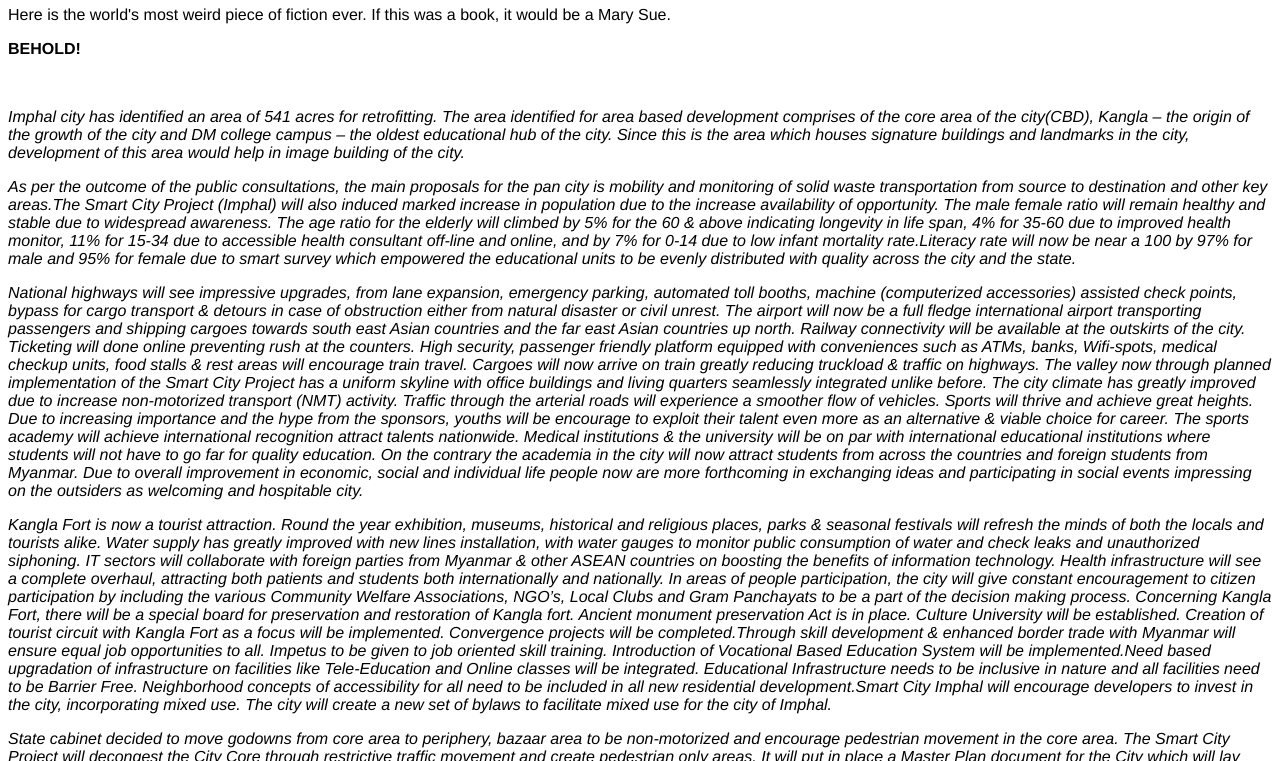
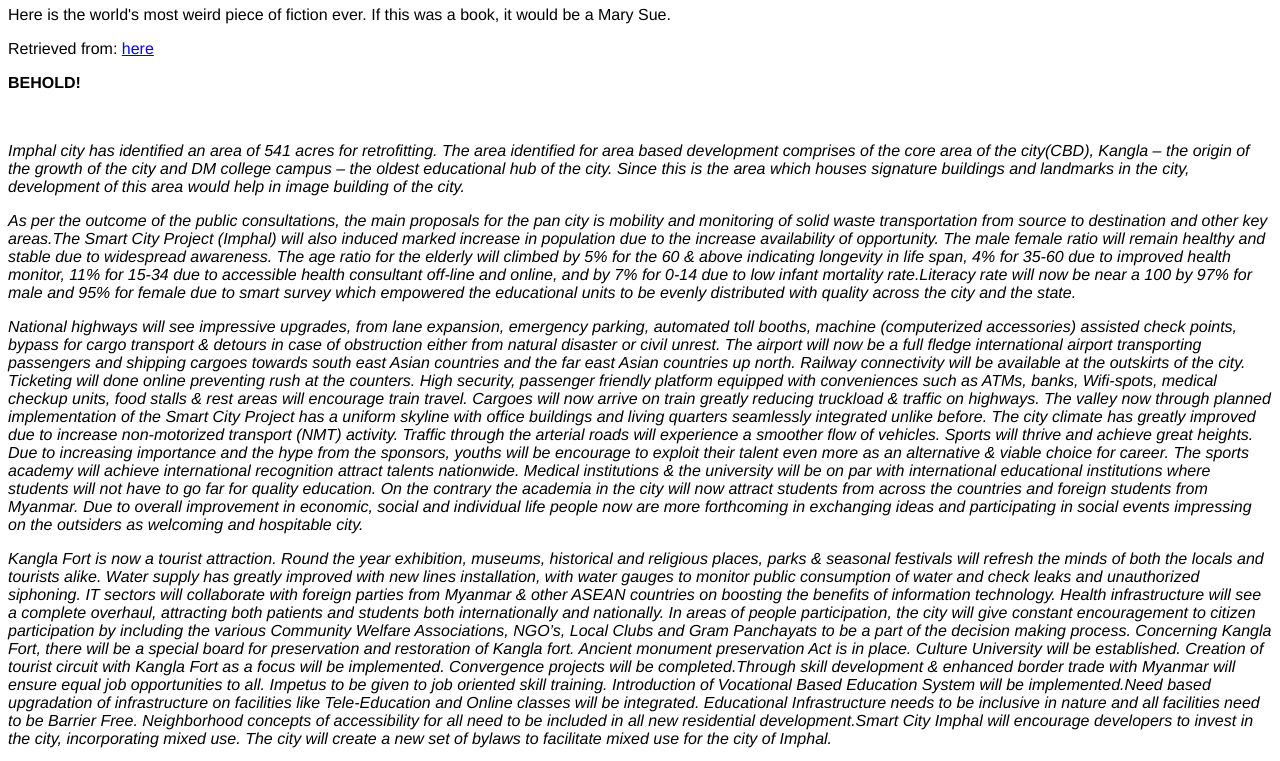
Before and after one commit to Imphal-ICU/imphal-icu.github.io, a plain HTML site: page articles/dense-praise.html in a window 1280 px wide. Shown: the part 60-821 px from the top of the page. Drawn offline with Linux system fonts and the light colour scheme.

Commit message:
add sources

```diff
--- a/articles/dense-praise.html
+++ b/articles/dense-praise.html
@@ -5,6 +5,7 @@
 <body>
   <h1>The densest praise in a single website</h1>
   <p>Here is the world's most weird piece of fiction ever. If this was a book, it would be a Mary Sue.</p>
+  <p>Retrieved from: <a href="https://web.archive.org/web/20250516224915/https://imphalsmartcitylimited.com/smart-city-imphal/">here</a></p>
   <p><b>BEHOLD!</b></p>
   <br>
   <p><i>Imphal city has identified an area of 541 acres for retrofitting. The area identified for area based development comprises of the core area of the city(CBD), Kangla – the origin of the growth of the city and DM college campus – the oldest educational hub of the city. Since this is the area which houses signature buildings and landmarks in the city, development of this area would help in image building of the city.</i></p>
```
